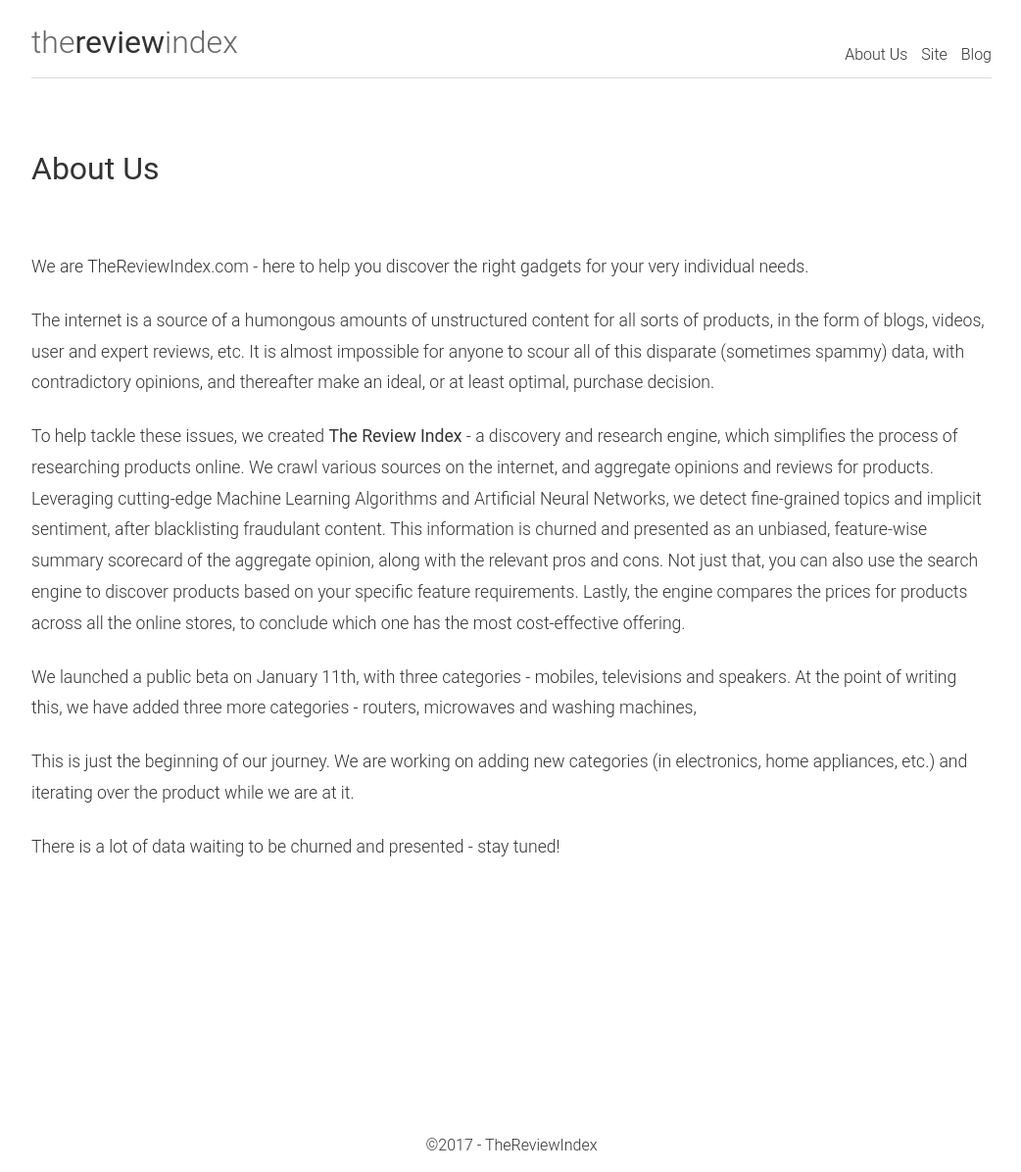
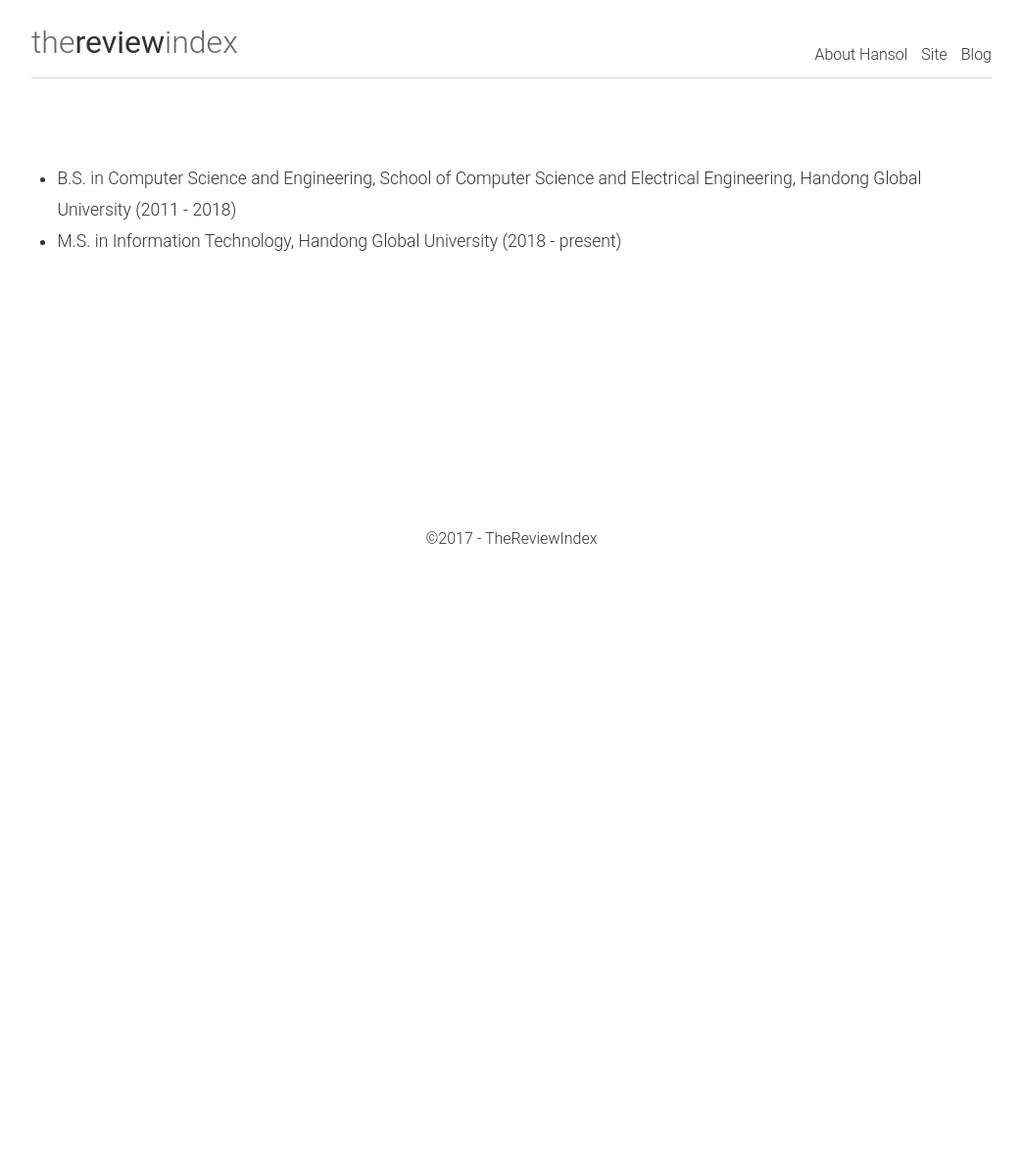
Before and after one commit to HansolChoe/HansolChoe.github.io, a Jekyll site: the page built from about.md, in a window 1280 px wide. Shown: the whole page at 98% size, without its empty margins (118-1160 px from the left). Built offline with Jekyll 4.4.1, drawn with Linux system fonts in a browser that asks for light colours; after the commit the page ends 900 px from its top, so only the background shows below that.

Commit message:
Edit About Page

```diff
--- a/about.md
+++ b/about.md
@@ -1,25 +1,13 @@
 ---
 layout: page
-title: About Us
-description: TheReviewIndex aspires to simplify the discovery and research process for gadgets and help you find the right products.
+title: About Hansol
+description: About Hansol
 ---
-
-
-## About Us
 
 &nbsp;
 
-We are TheReviewIndex.com - here to help you discover the right gadgets for your very individual needs.
-
-The internet is a source of a humongous amounts of unstructured content for all sorts of products, in the form of blogs, videos, user and expert reviews, etc. It is almost impossible for anyone to scour all of this disparate (sometimes spammy) data, with contradictory opinions, and thereafter make an ideal, or at least optimal, purchase decision.
-
-To help tackle these issues, we created [The Review Index](https://thereviewindex.com) - a discovery and research engine, which simplifies the process of researching products online. We crawl various sources on the internet, and aggregate opinions and reviews for products. Leveraging cutting-edge Machine Learning Algorithms and Artificial Neural Networks, we detect fine-grained topics and implicit sentiment, after blacklisting fraudulant content. This information is churned and presented as an unbiased, feature-wise summary scorecard of the aggregate opinion, along with the relevant pros and cons. Not just that, you can also use the search engine to discover products based on your specific feature requirements. Lastly, the engine compares the prices for products across all the online stores, to conclude which one has the most cost-effective offering.
-
-We launched a public beta on January 11th, with three categories - mobiles, televisions and speakers. At the point of writing this, we have added three more categories - routers, microwaves and washing machines,
-
-This is just the beginning of our journey. We are working on adding new categories (in electronics, home appliances, etc.) and iterating over the product while we are at it.
-
-There is a lot of data waiting to be churned and presented - stay tuned!
+* B.S. in Computer Science and Engineering, School of Computer Science and Electrical Engineering, Handong Global University (2011 - 2018)
+* M.S. in Information Technology, Handong Global University (2018 - present)
 
 
 &nbsp;
```
Also changed, not shown: _posts/2018-02-27-research-note.md (renamed from _posts/2017-02-21-hello-world.md), _posts/2018-03-01-dummy-file.md (renamed from _posts/2017-02-22-frequently-asked-questions.md), 4 other files.
